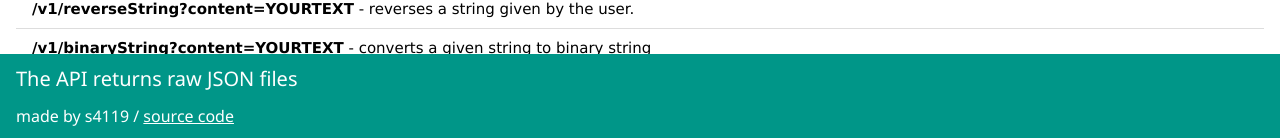
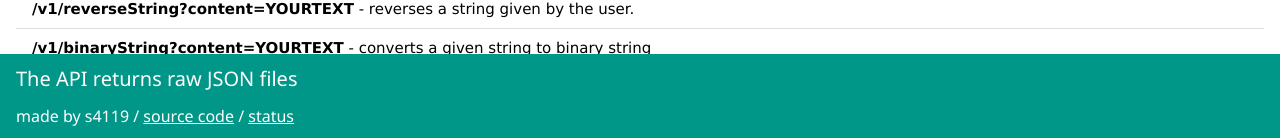
Before and after one commit to s4119/php-api-example, a PHP site: page / in a window 1280 px wide. Shown: the part 662-800 px from the top of the page. Run offline with PHP 8.4, Linux system fonts and the light colour scheme.

Commit message:
Update 'index.php'

```diff
--- a/index.php
+++ b/index.php
@@ -32,7 +32,7 @@ a {
 
 </ul>
 
-<div class="footer w3-container w3-teal"><h4>The API returns raw JSON files</h4><h6>made by s4119 / <u><a href="https://codeberg.org/virtuedev/php-api-example">source code</a></u></h6></div>
+<div class="footer w3-container w3-teal"><h4>The API returns raw JSON files</h4><h6>made by s4119 / <u><a href="https://codeberg.org/virtuedev/php-api-example">source code</a></u> / <u><a href="/api/v1/parseJSON">status</a></u></h6></div>
 
 
 
```
